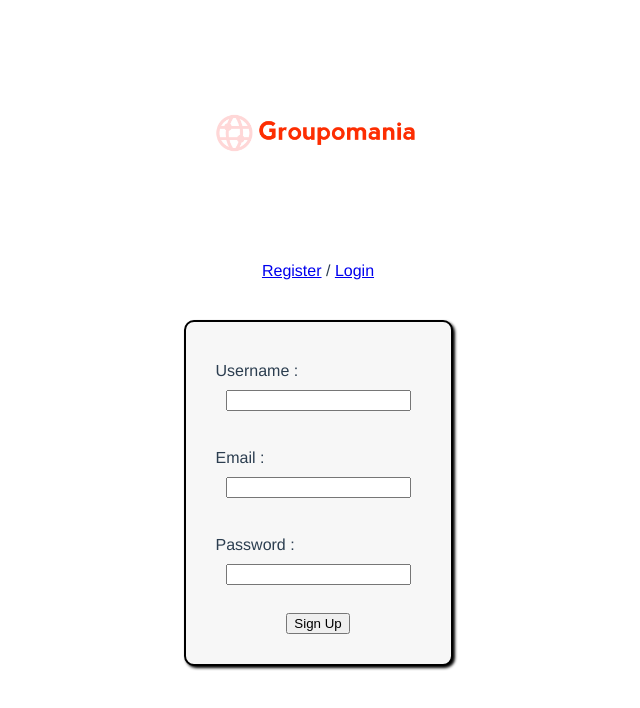
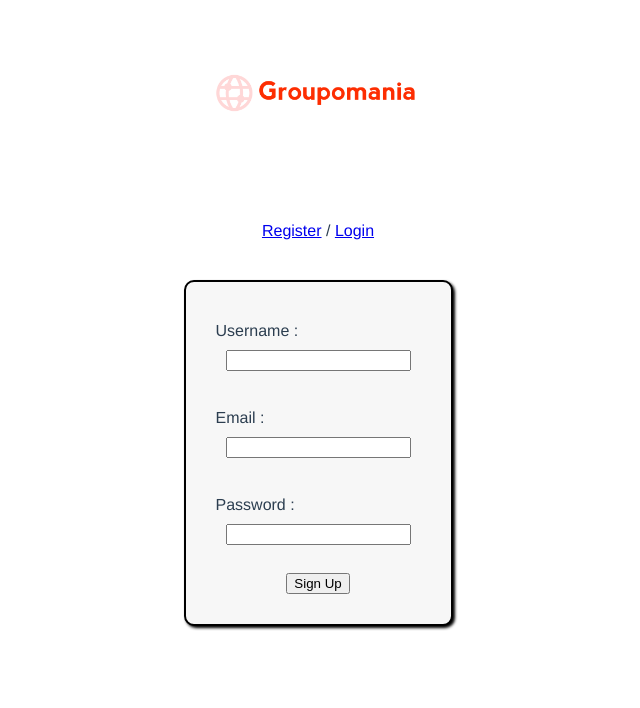
Before and after one commit to Arnaud-WebDev/ArnaudGrandpierre_7_11052022, a Vue app in the folder groupomania/: page /register in a window 1280 px wide. Shown: the top 708 px of the page, without its empty margins (322-962 px from the left). Built offline with nearby package versions, Linux system fonts and the light colour scheme.

Commit message:
ajustement logo

```diff
--- a/groupomania/src/App.vue
+++ b/groupomania/src/App.vue
@@ -32,6 +32,7 @@ nav a.router-link-exact-active {
 .logo {
   width: 250px;
   margin-right: 20px;
+  margin-top: -40px;
 }
 
 .flex {
```
